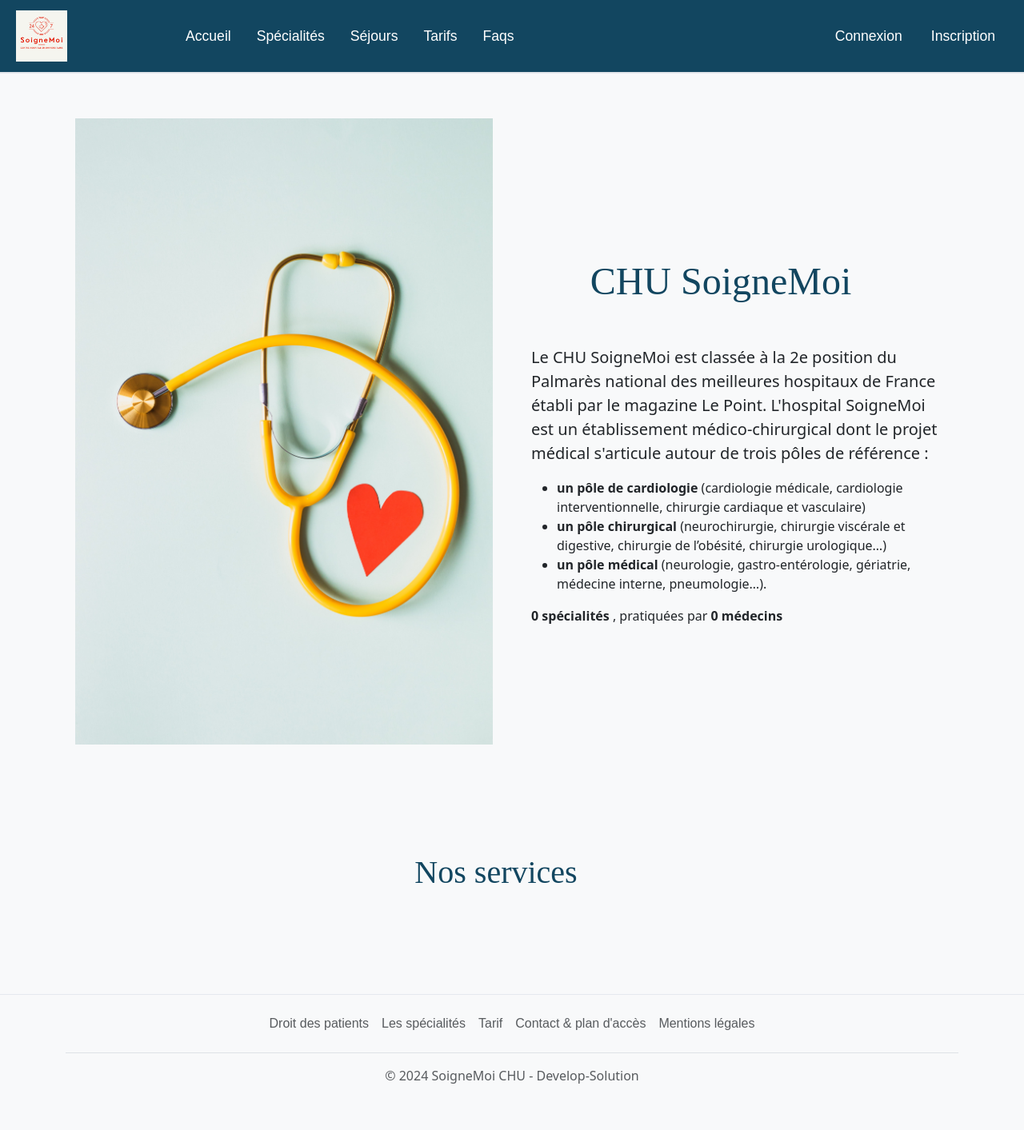
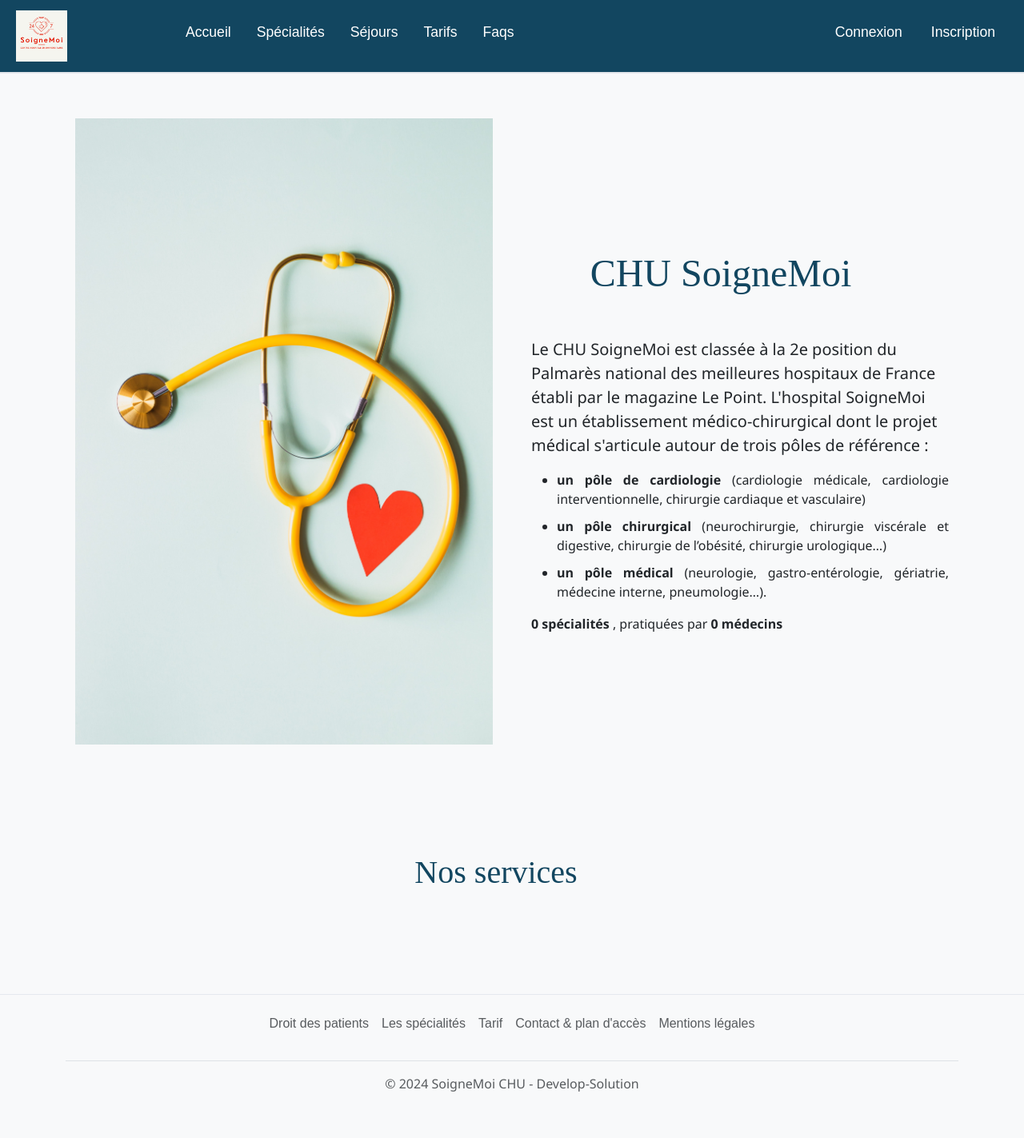
Before and after one commit to Maryonete/chu, a Symfony app: template templates/pages/home.html.twig in a window 1280 px wide. Shown: the whole page at 80% size. Before the commit the page ends 1355 px from the top, so only its background shows below. Run offline with Twig, Linux system fonts and the light colour scheme; the template is opened without the code that fills it, so the values that code supplies are empty; style sheets or scripts are compiled from the project's sources; some libraries are stand-ins or nearby versions.

Commit message:
maj typo

```diff
--- a/assets/styles/app.scss
+++ b/assets/styles/app.scss
@@ -19,6 +19,7 @@ body {
   flex-direction: column;
   min-height: 100vh; /* Minimum 100% de la hauteur de la fenêtre */
   margin: 0;
+  font-family: "Segoe UI", Roboto;
 }
 header {
   border-bottom: 1px solid #e5e9ef;
@@ -70,13 +71,13 @@ a {
 h1,
 h2,
 h3 {
+  font-family: "sans-serif";
   color: RGBA(var(--bs-primary-rgb), var(--bs-bg-opacity, 1)) !important;
 }
 h1 {
   font-size: 2.5rem;
   text-align: left;
   padding: 1em 1em 1em 0;
-  font-family: "sans-serif";
 }
 
 /** Barre de MENU */
--- a/templates/pages/home.html.twig
+++ b/templates/pages/home.html.twig
@@ -1,5 +1,11 @@
 {% extends 'base.html.twig' %} {% block title %}Accueil SoigneMoi{% endblock %}
 {% block body %}
+<style>
+  li {
+    text-align: justify;
+    margin-bottom: 10px; /* Pour un espacement entre les éléments li */
+  }
+</style>
 <div class="container col-xxl-8 px-4 py-2">
   <div class="row align-items-center g-5 py-5">
     <div class="col-10 col-sm-8 col-lg-6">
```
